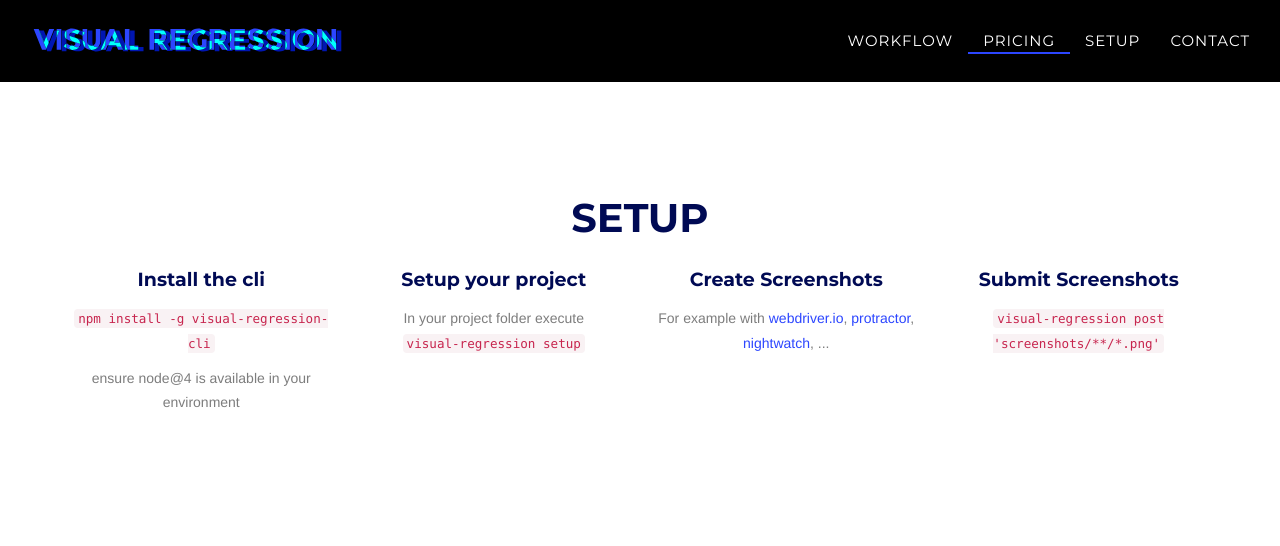
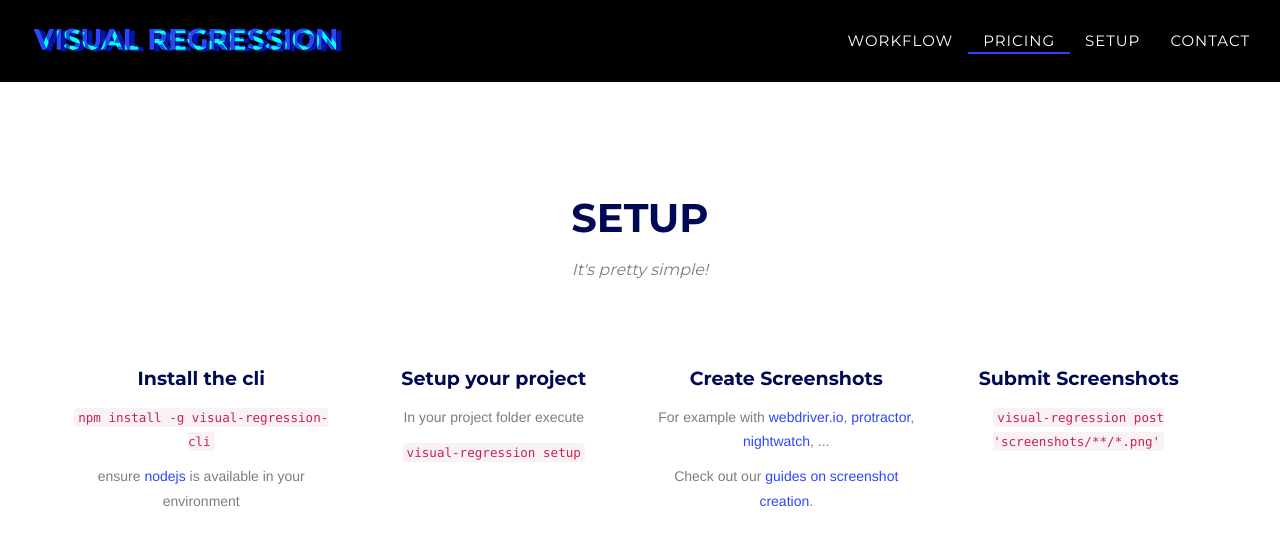
Before and after one commit to visualregression/visualregression.github.io, a Jekyll site: the page built from index.html, in a window 1280 px wide and 900 px high, scrolled down 2216 px, cut to the strip 0-571 px from the top of the window. Shown: the top 546 px of the strip. Built offline with Jekyll 4.4.1, drawn with Linux system fonts in a browser that asks for light colours.

Commit message:
content(setup): tidy up

```diff
--- a/_includes/setup.html
+++ b/_includes/setup.html
@@ -3,6 +3,7 @@
             <div class="row">
                 <div class="col-lg-12 text-center">
                     <h2 class="section-heading">Setup</h2>
+                    <h3 class="section-subheading text-muted">It's pretty simple!</h3>
                 </div>
             </div>
             <div class="row text-center">
@@ -12,14 +13,15 @@
                       <code>npm install -g visual-regression-cli</code>
                     </p>
                     <p class="text-muted">
-                      ensure node@4 is available in your environment
+                      ensure <a href="https://nodejs.org">nodejs</a> is available in your environment
                     </p>
                 </div>
                 <div class="col-md-3">
                     <h4 class="service-heading">Setup your project</h4>
                     <p class="text-muted">
-                      In your project folder execute<br />
-
+                      In your project folder execute
+                    </p>
+                    <p class="text-muted">
                       <code>visual-regression setup</code>
                     </p>
                 </div>
@@ -29,6 +31,9 @@
                       For example with <a href="http://webdriver.io/api/utility/saveScreenshot.html">webdriver.io</a>,
                       <a href="https://github.com/angular/protractor/blob/master/docs/debugging.md#taking-screenshots">protractor</a>,
                       <a href="http://nightwatchjs.org/api#saveScreenshot">nightwatch</a>, ...
+                    </p>
+                    <p class="text-muted">
+                      Check out our <a href="https://github.com/visualregression/screenshot-guides">guides on screenshot creation</a>.
                     </p>
                 </div>
                 <div class="col-md-3">
```
